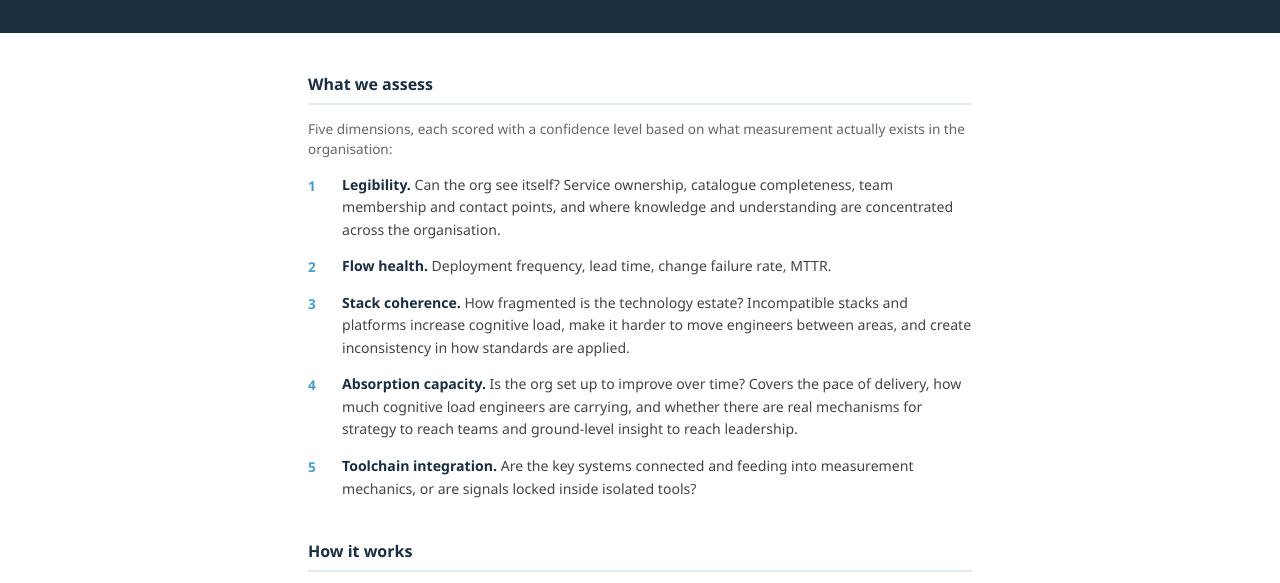
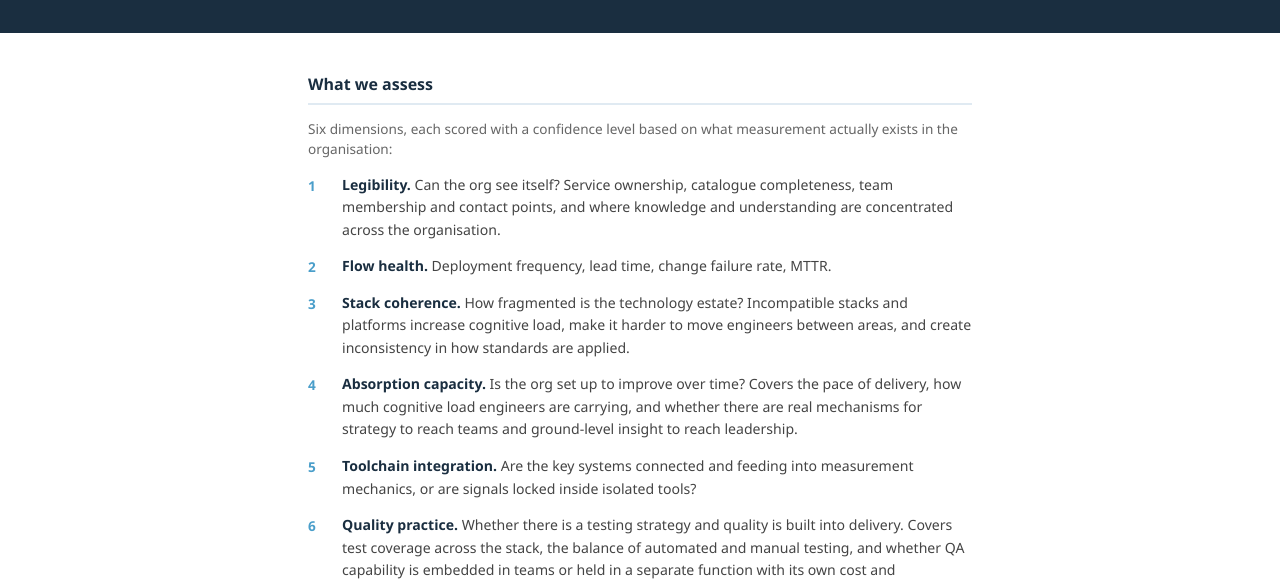
Before and after one commit to maebhoc/maebhoc.github.io, a plain HTML site: page assessments/engineering-effectiveness.html in a window 1280 px wide. Shown: the part 212-795 px from the top of the page. Drawn offline with Linux system fonts and the light colour scheme.

Commit message:
adding qa

```diff
--- a/assessments/engineering-effectiveness.html
+++ b/assessments/engineering-effectiveness.html
@@ -73,13 +73,14 @@
 
     <div class="assessment-section">
       <h2>What we assess</h2>
-      <p class="section-intro">Five dimensions, each scored with a confidence level based on what measurement actually exists in the organisation:</p>
+      <p class="section-intro">Six dimensions, each scored with a confidence level based on what measurement actually exists in the organisation:</p>
       <ol class="dimensions">
         <li><strong>Legibility.</strong> Can the org see itself? Service ownership, catalogue completeness, team membership and contact points, and where knowledge and understanding are concentrated across the organisation.</li>
         <li><strong>Flow health.</strong> Deployment frequency, lead time, change failure rate, MTTR.</li>
         <li><strong>Stack coherence.</strong> How fragmented is the technology estate? Incompatible stacks and platforms increase cognitive load, make it harder to move engineers between areas, and create inconsistency in how standards are applied.</li>
         <li><strong>Absorption capacity.</strong> Is the org set up to improve over time? Covers the pace of delivery, how much cognitive load engineers are carrying, and whether there are real mechanisms for strategy to reach teams and ground-level insight to reach leadership.</li>
         <li><strong>Toolchain integration.</strong> Are the key systems connected and feeding into measurement mechanics, or are signals locked inside isolated tools?</li>
+        <li><strong>Quality practice.</strong> Whether there is a testing strategy and quality is built into delivery. Covers test coverage across the stack, the balance of automated and manual testing, and whether QA capability is embedded in teams or held in a separate function with its own cost and dependency profile.</li>
       </ol>
     </div>
 
```
Also changed, not shown: index.html (+1 -0 lines), 1 other file.
